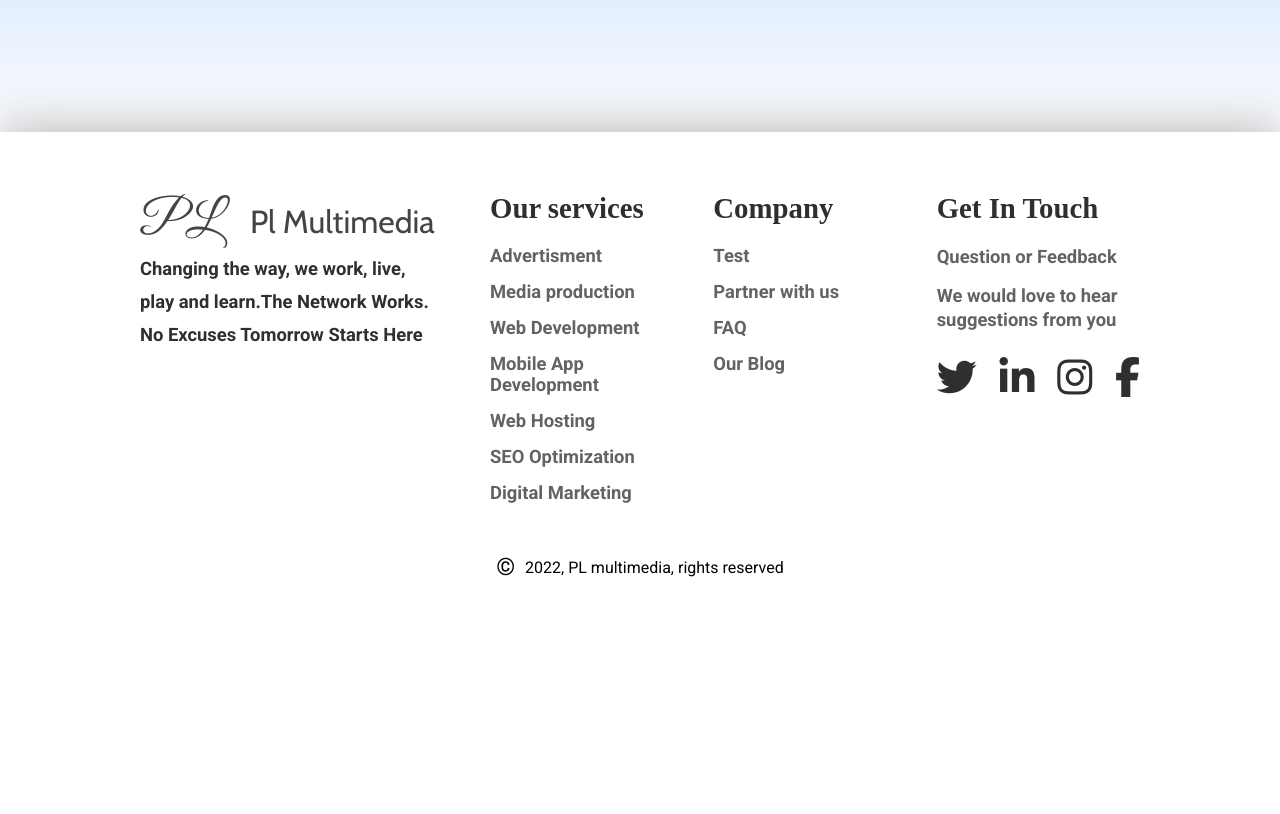
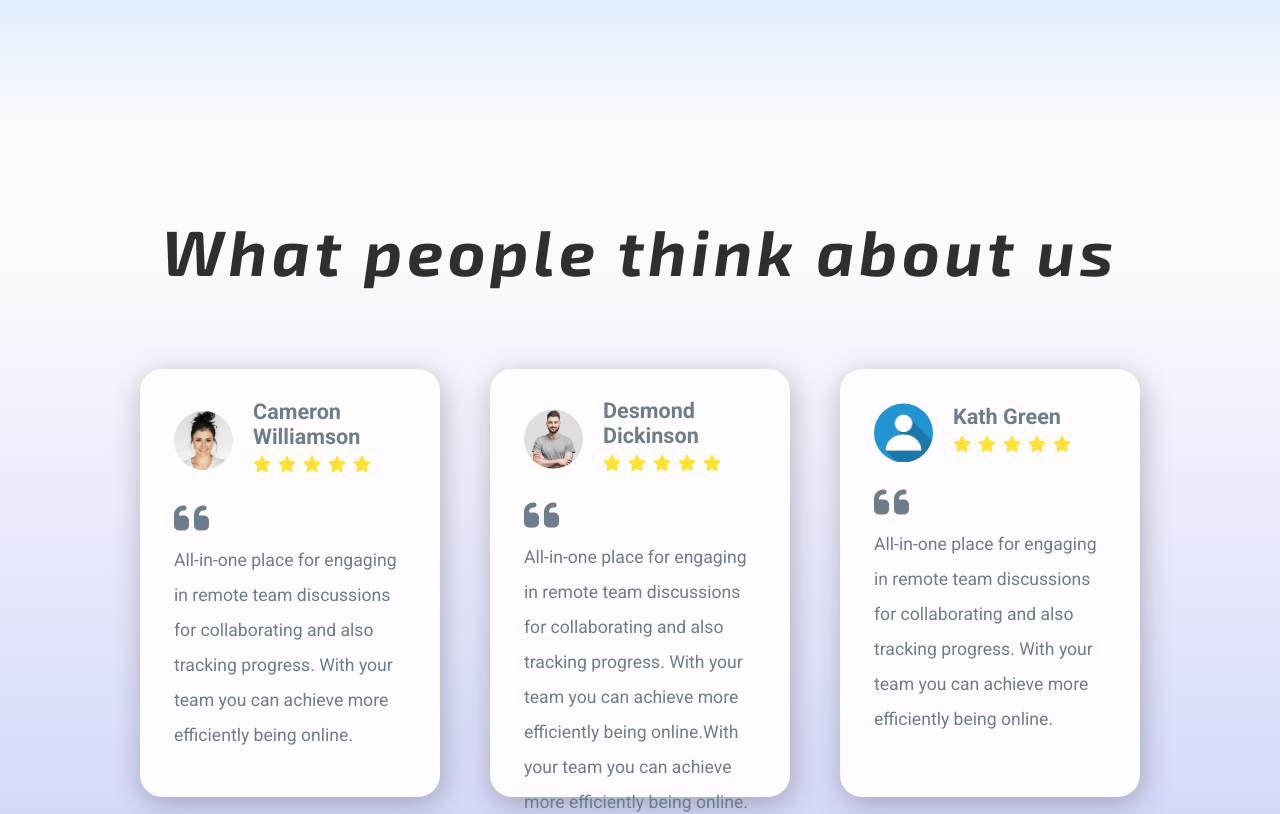
Before and after one commit to SDhakZ/PLMultimedia-Website, a React (Create React App) app: page / in a window 1280 px wide. Shown: the part 1260-2074 px from the top of the page. Before the commit the page ends 1871 px from the top, so only its background shows below. Built offline with nearby package versions, Linux system fonts and the light colour scheme.

Commit message:
"Review add"

```diff
--- /dev/null
+++ b/src/Datas/homeReviewData.js
@@ -0,0 +1,24 @@
+const homecommentData = [
+  {
+    id: 1,
+    img: require("../images/stock.jpg"),
+    name: "Cameron Williamson",
+    comment:
+      "All-in-one place for engaging in remote team discussions for collaborating and also tracking progress. With your team you can achieve more efficiently being online.",
+  },
+  {
+    id: 2,
+    img: require("../images/stock2.jpg"),
+    name: "Desmond Dickinson",
+    comment:
+      "All-in-one place for engaging in remote team discussions for collaborating and also tracking progress. With your team you can achieve more efficiently being online.With your team you can achieve more efficiently being online.",
+  },
+  {
+    id: 3,
+    img: require("../images/altInternimg.jpg"),
+    name: "Kath Green",
+    comment:
+      "All-in-one place for engaging in remote team discussions for collaborating and also tracking progress. With your team you can achieve more efficiently being online.",
+  },
+];
+export default homecommentData;
--- a/src/components/CSSmodules/home.module.css
+++ b/src/components/CSSmodules/home.module.css
@@ -2,3 +2,8 @@
   background-image: linear-gradient(#71b2ff, #fbfbfd);
   padding: var(--pd-Home-c);
 }
+
+.Home-what-ppl-think {
+  background-image: linear-gradient(180deg, #fbfbfd 15.43%, #d0d4f9 100%);
+  padding: var(--pd-c);
+}
--- /dev/null
+++ b/src/components/HomeComponents/HomeCSSmodules/homeReview.module.css
@@ -0,0 +1,86 @@
+.Home-comments-container {
+  display: flex;
+  gap: 50px;
+  justify-content: center;
+}
+
+.Home-comment-profile {
+  display: flex;
+  align-items: center;
+  gap: 20px;
+}
+
+.Home-comments-card {
+  width: 367.32px;
+  height: 360px;
+  left: 142px;
+  top: 5096px;
+  background: #fffcff;
+  box-shadow: 2px 7px 30px rgba(0, 0, 0, 0.25);
+  border-radius: 22px;
+  padding: 34px;
+  display: flex;
+  flex-direction: column;
+}
+
+.profile-Image {
+  width: 59px;
+  clip-path: circle();
+}
+
+.profile-Name {
+  font-weight: 600;
+  font-size: 1.35rem;
+  color: #6d7d8b;
+  font-family: "Roboto";
+  margin-top: -10px;
+}
+
+.rate-us {
+  display: flex;
+  gap: 7px;
+  margin-top: 7px;
+}
+
+.star {
+  color: #ffe234;
+}
+
+.review {
+  line-height: 30px;
+}
+
+.quote {
+  color: #6d7d8b;
+  margin-top: 20px;
+  font-size: 40px;
+}
+
+.review-text {
+  font-family: "Roboto";
+  font-weight: 400;
+  font-size: 1.1rem;
+  color: #6d7d8b;
+  line-height: 35px;
+}
+
+@media all and (max-width: 1200px) {
+  .profile-Name {
+    font-size: 1.28rem;
+    line-height: 25px;
+    margin-top: -7px;
+  }
+
+  .rate-us {
+    display: flex;
+    gap: 7px;
+    margin-top: 3px;
+  }
+  .quote {
+    margin-top: 15px;
+    font-size: 30px;
+  }
+  .review-text {
+    line-height: 32px;
+  }
+}
--- /dev/null
+++ b/src/components/HomeComponents/homeReview.jsx
@@ -0,0 +1,50 @@
+import HomeReviewCSS from "./HomeCSSmodules/homeReview.module.css";
+import MainHeading from "../MainHeading";
+import HomeReviewData from "../../Datas/homeReviewData";
+import React from "react";
+
+function HomeReviewCard(props) {
+  return (
+    <div className={HomeReviewCSS["Home-comments-card"]}>
+      <div className={HomeReviewCSS["Home-comment-profile"]}>
+        <img className={HomeReviewCSS["profile-Image"]} src={props.img} />
+        <div className={HomeReviewCSS["ratings"]}>
+          <div className={HomeReviewCSS["profile-Name"]}>{props.name}</div>
+          <div className={HomeReviewCSS["rate-us"]}>
+            <i className={`${HomeReviewCSS.star} fa-solid fa-star`} />
+            <i className={`${HomeReviewCSS.star} fa-solid fa-star`} />
+            <i className={`${HomeReviewCSS.star} fa-solid fa-star`} />
+            <i className={`${HomeReviewCSS.star} fa-solid fa-star`} />
+            <i className={`${HomeReviewCSS.star} fa-solid fa-star`} />
+          </div>
+        </div>
+      </div>
+      <div className={HomeReviewCSS["review"]}>
+        <i className={`${HomeReviewCSS.quote} fa-solid fa-quote-left`} />
+        <p className={HomeReviewCSS["review-text"]}>{props.comment}</p>
+      </div>
+    </div>
+  );
+}
+
+function HomeReview() {
+  return (
+    <React.Fragment>
+      <MainHeading headingName="What people think about us" />
+      <div className={HomeReviewCSS["Home-comments-container"]}>
+        {HomeReviewData.map((review) => {
+          return (
+            <HomeReviewCard
+              key={review.id}
+              img={review.img}
+              name={review.name}
+              comment={review.comment}
+            />
+          );
+        })}
+      </div>
+    </React.Fragment>
+  );
+}
+
+export default HomeReview;
--- a/src/components/Pages/Home.jsx
+++ b/src/components/Pages/Home.jsx
@@ -2,6 +2,7 @@ import React from "react";
 import HomeCSS from "../CSSmodules/home.module.css";
 import HomeTop from "../HomeComponents/homeTop";
 import HomeAboutUs from "../HomeComponents/homeAboutUs";
+import HomeReview from "../HomeComponents/homeReview";
 export const Home = () => {
   return (
     <div className={HomeCSS["Home-Container"]}>
@@ -14,7 +15,9 @@ export const Home = () => {
       <section className={HomeCSS["Home-services"]}></section>
       <section className={HomeCSS["Home-recent-works"]}></section>
       <section className={HomeCSS["Home-blogs"]}></section>
-      <section className={HomeCSS["Home-what-ppl-think"]}></section>
+      <section className={HomeCSS["Home-what-ppl-think"]}>
+        <HomeReview />
+      </section>
     </div>
   );
 };
```
Also changed, not shown: src/images/stock2.jpg (added).
